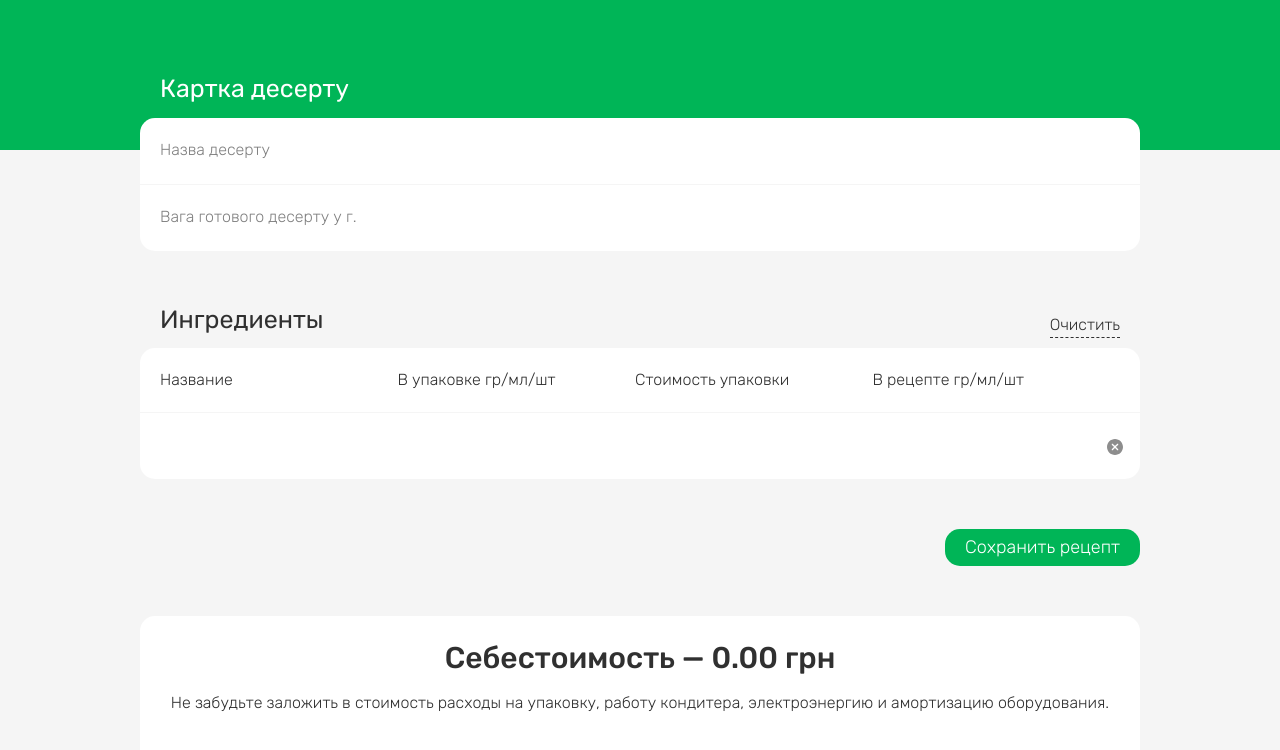
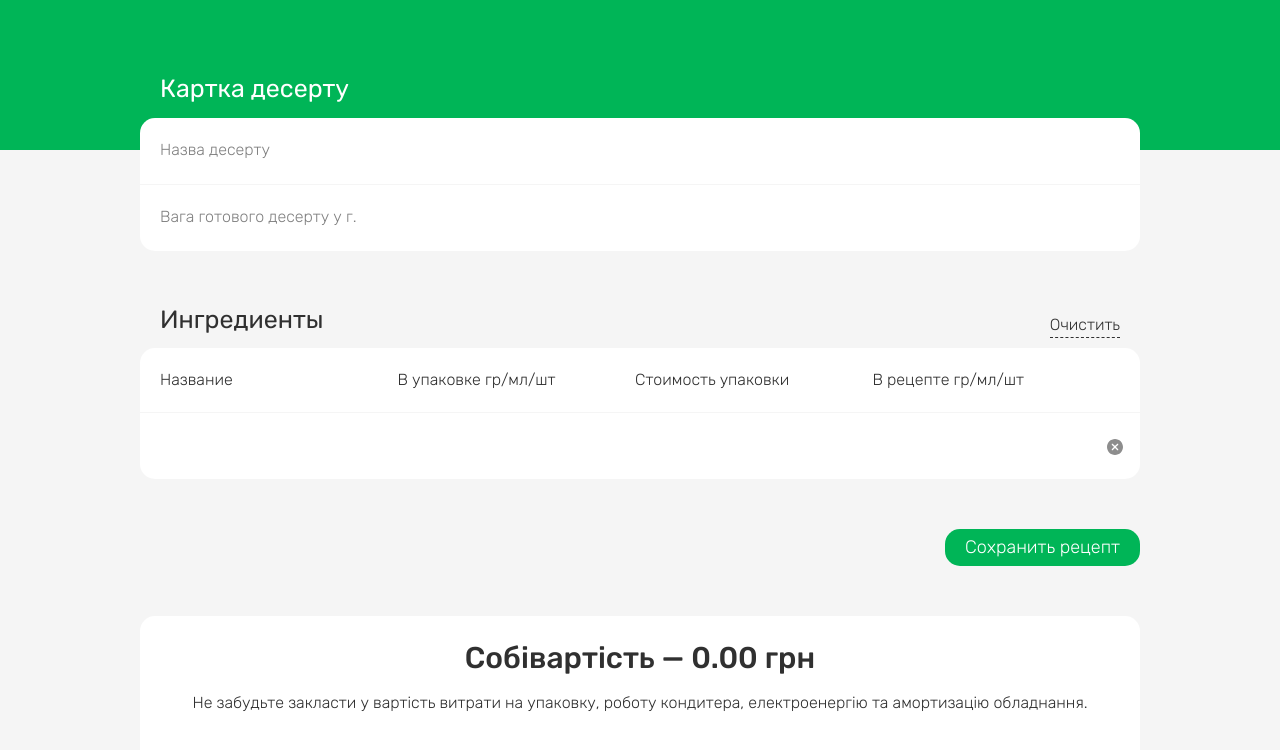
Before and after one commit to ipoliarush/mycake, a Vue app: page / in a window 1280 px wide. Shown: the top 750 px of the page. Built offline with nearby package versions, Linux system fonts and the light colour scheme.

Commit message:
Update CostPriceCake.vue
Легка українізація

```diff
--- a/src/components/CostPriceCake.vue
+++ b/src/components/CostPriceCake.vue
@@ -2,8 +2,8 @@
   <div id="costprice" class="costprice">
     <div class="wrapp">
       <div class="head">
-        <h2 class="title">Себестоимость — {{ COSTPRICE.toFixed(2) }} грн</h2>
-        <p class="subtitle">Не забудьте заложить в стоимость расходы на упаковку, работу кондитера, электроэнергию и амортизацию оборудования.</p>
+        <h2 class="title">Собівартість — {{ COSTPRICE.toFixed(2) }} грн</h2>
+        <p class="subtitle">Не забудьте закласти у вартість витрати на упаковку, роботу кондитера, електроенергію та амортизацію обладнання.</p>
       </div>
     </div>
   </div>
```
